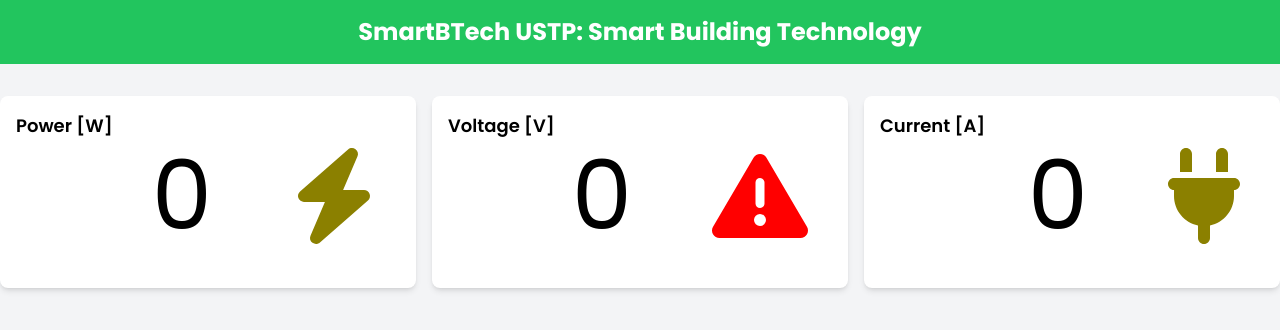
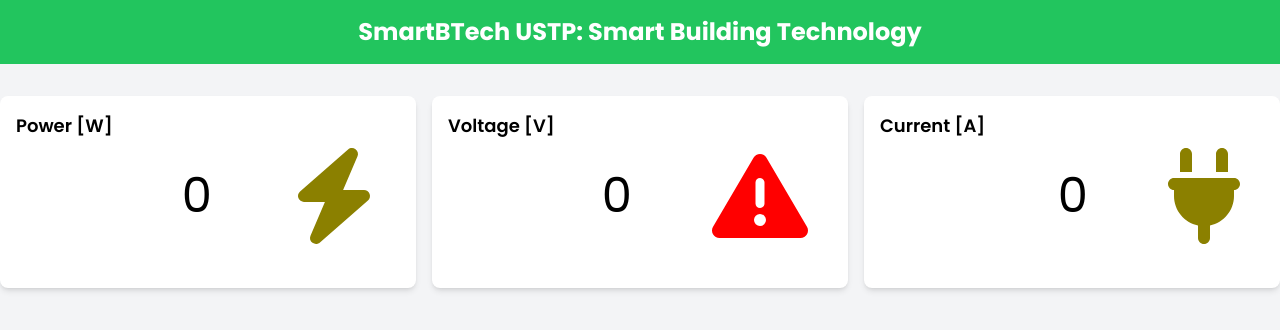
Before and after one commit to Ye1enaaa/SmartBTech-Web, a React (Vite) app: page / in a window 1280 px wide. Shown: the top 330 px of the page. Built offline with nearby package versions, Linux system fonts and the light colour scheme; no server answers.

Commit message:
Centering Data TextStyle

```diff
--- a/src/pages/Dashboard.jsx
+++ b/src/pages/Dashboard.jsx
@@ -8,7 +8,7 @@
   const [data, setData] = useState({ power: 0, voltage: 0, current: 0 });
 
   useEffect(() => {
-    const socket = io('http://192.168.254.111:5000');
+    const socket = io('http://192.168.131.169:5000');
     socket.on('message', newData => {
       setData(JSON.parse(newData));
     });
@@ -34,7 +34,10 @@
           <div className="bg-white p-4 rounded-lg shadow-md h-48">
             <h2 className="text-lg font-semibold mb-2" style={{ fontFamily: 'Poppins' }}>Power [W]</h2>
             <div className='flex justify-end mr-6 space-x-20'>
-              <div className='text-8xl' style={{ fontFamily: 'Poppins' }}>{data.power}</div>
+              <div className='text-8xl' style={{ fontFamily: 'Poppins',
+            fontSize: '3rem',
+            alignSelf: 'center'
+             }}>{data.power}</div>
               <FontAwesomeIcon icon={faBolt} size='6x' style={{ color: '#8B8000' }} />
             </div>
           </div>
@@ -43,7 +46,9 @@
           <div className="bg-white p-4 rounded-lg shadow-md h-48">
             <h2 className="text-lg font-semibold mb-2" style={{ fontFamily: 'Poppins' }}>Voltage [V]</h2>
             <div className='flex justify-end mr-6 space-x-20'>
-              <div className='text-8xl' style={{ fontFamily: 'Poppins' }}>{data.voltage}</div>
+              <div className='text-8xl' style={{ fontFamily: 'Poppins',
+            fontSize: '3rem',
+            alignSelf: 'center' }}>{data.voltage}</div>
               <FontAwesomeIcon icon={faTriangleExclamation} size='6x' style={{ color: '#FF0000' }} />
             </div>
           </div>
@@ -52,7 +57,10 @@
           <div className="bg-white p-4 rounded-lg shadow-md h-48">
             <h2 className="text-lg font-semibold mb-2" style={{ fontFamily: 'Poppins' }}>Current [A]</h2>
             <div className='flex justify-end mr-6 space-x-20'>
-              <div className='text-8xl' style={{ fontFamily: 'Poppins' }}>{data.current}</div>
+              <div className='text-8xl' style={{ fontFamily: 'Poppins',
+            fontSize: '3rem',
+            alignSelf: 'center'
+             }}>{data.current}</div>
               <FontAwesomeIcon icon={faPlug} size='6x' style={{ color: '#8B8000' }} />
             </div>
           </div>
```
